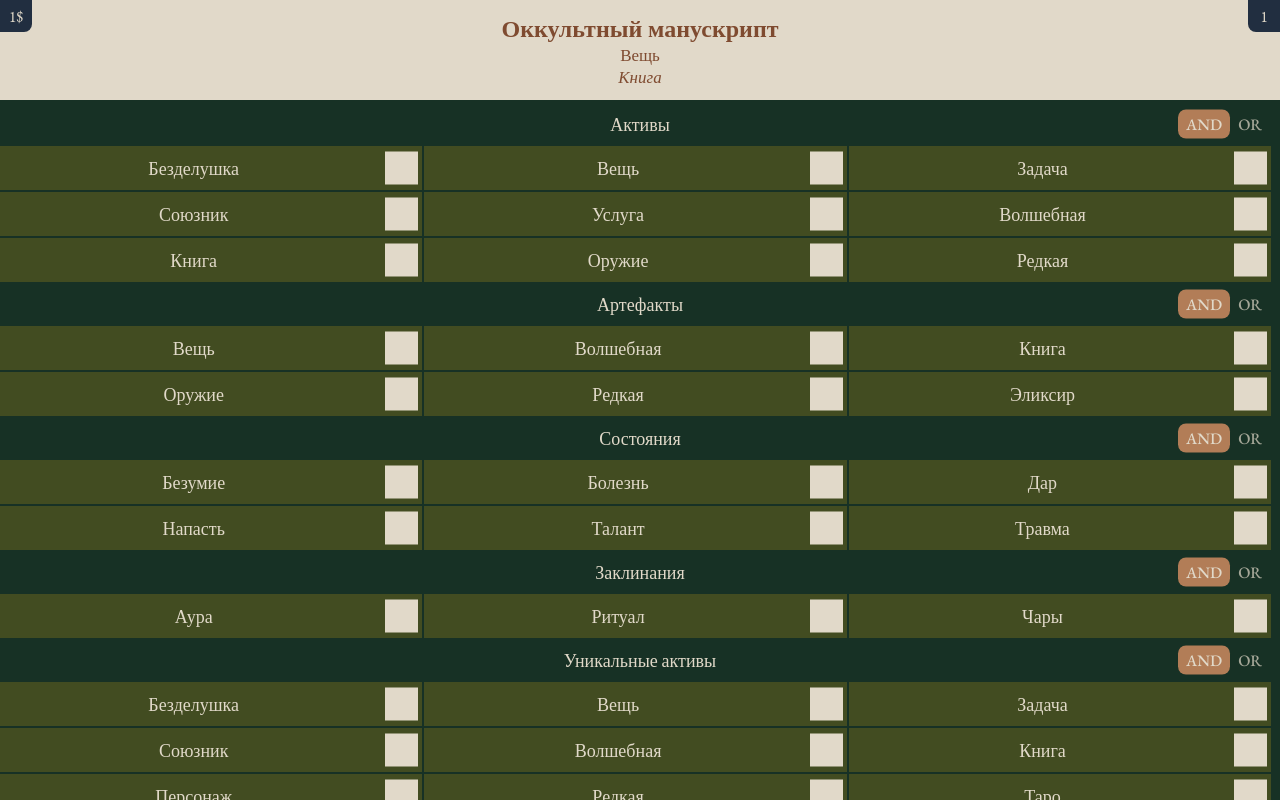
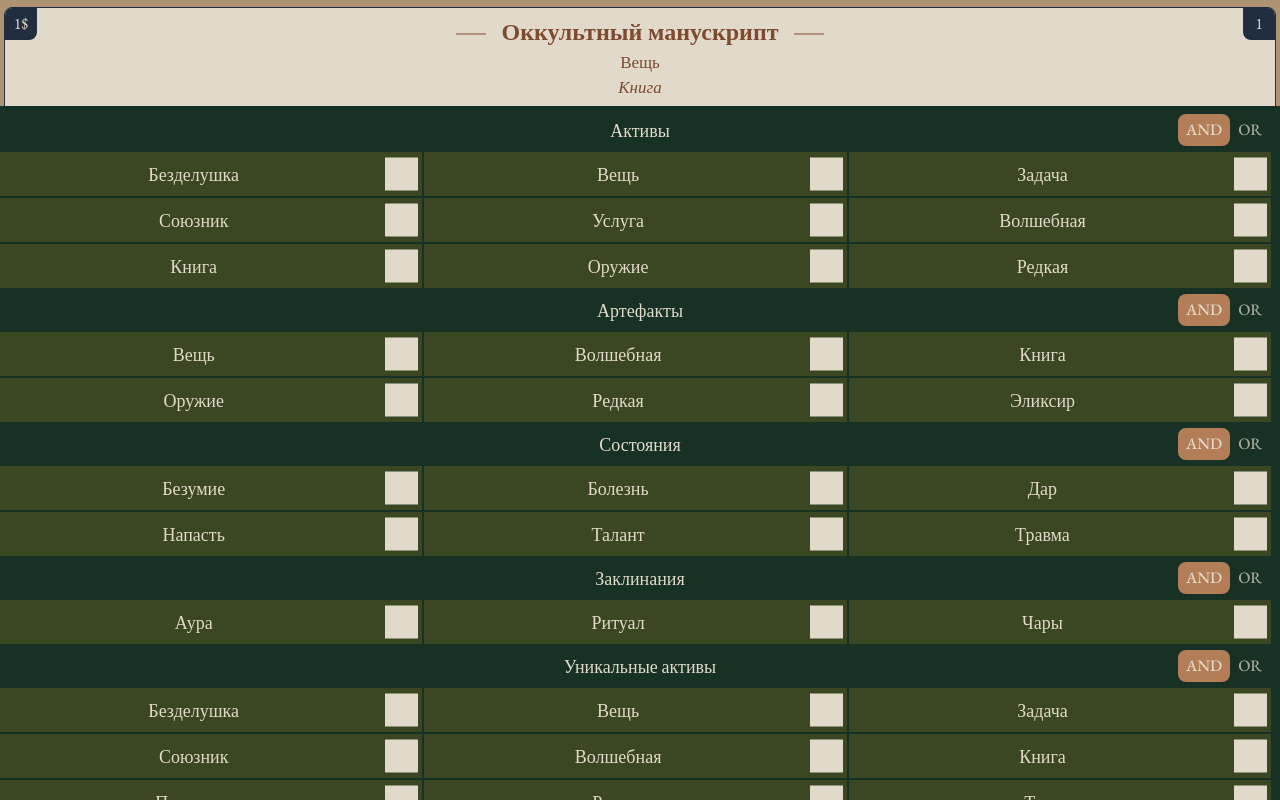
Before and after one commit to amgartseva/eldrich-horror, a React (Vite) app: page / in a window 1280 px wide. Both pictures are taken after a click on the button "Активы". Built offline with nearby package versions, Linux system fonts and the light colour scheme.

Commit message:
feat: added card animation, improved styles

```diff
--- a/src/components/card/card.css
+++ b/src/components/card/card.css
@@ -4,15 +4,40 @@
   color: var(--text-medium);
   padding: 0 40px;
   width: 100%;
-  height: 100%;
+  min-height: 100px;
   display: flex;
   flex-direction: column;
   align-items: center;
   justify-content: center;
+  background-color: var(--color-card);
+  border: 1px solid var(--basalt);
+  border-top-right-radius: 8px;
+  border-top-left-radius: 8px;
+  overflow: hidden;
 }
 
 .card__title {
   font-size: 24px;
+  position: relative;
+}
+
+.card__title::before,
+.card__title::after {
+  position: absolute;
+  content: '';
+  top: 20px;
+  transform: translateY(-50%);
+  background-color: var(--text-medium);
+  width: 30px;
+  height: 1px;
+}
+
+.card__title::before {
+  left: -45px;
+}
+
+.card__title::after {
+  right: -45px;
 }
 
 .card__details {
--- a/src/components/card/card.tsx
+++ b/src/components/card/card.tsx
@@ -16,7 +16,7 @@ export default function Card({ card }: CardProps) {
   const modifiers = card.modifiers.length > 0 ? card.modifiers.join(', ') : ''
 
   return (
-    <div className="card">
+    <div className="card app__card">
       {card.cost ? <div className="card__cost">{card.cost}$</div> : ''}
       <div className="card__count">{card.count}</div>
       <h2 className="card__title">{card.name}</h2>
--- a/src/components/parameter-form/parameter-form.css
+++ b/src/components/parameter-form/parameter-form.css
@@ -13,11 +13,12 @@
 
 .parameter-form__logic-button {
   position: absolute;
-  top: calc(var(--button-height) / 2);
+  top: 0;
   right: 4px;
-  transform: translateY(-50%);
   background: none;
   display: flex;
+  align-items: center;
+  height: var(--button-height);
 }
 
 .parameter-form__logic-text {
@@ -98,8 +99,8 @@
 }
 
 .parameter-form__label .parameter-form__checkmark:after {
-  left: 9px;
-  top: 0px;
+  left: 11px;
+  top: 2px;
   width: 10px;
   height: 23px;
   border: solid var(--color-checkbox-icon);
@@ -109,10 +110,6 @@
   transform: rotate(45deg);
 }
 
-.parameter-form__name {
-  visibility: hidden;
-}
-
 .parameter-form__button {
   width: 100%;
   padding-right: calc(4px + var(--checkbox-size) + 4px);
--- a/src/components/parameter-form/parameter-form.tsx
+++ b/src/components/parameter-form/parameter-form.tsx
@@ -274,7 +274,6 @@ export default function ParameterForm({
                       checked={selectedTypes.includes(type)}
                       onChange={() => toggleTypeSelection(type)}
                     />
-                    <span className="parameter-form__name">{type}</span>
                     <span className="parameter-form__checkmark"></span>
                   </label>
                 </div>
@@ -305,7 +304,6 @@ export default function ParameterForm({
                       checked={selectedModifiers.includes(modifier)}
                       onChange={() => toggleModifierSelection(modifier)}
                     />
-                    <span className="parameter-form__name">{modifier}</span>
                     <span className="parameter-form__checkmark"></span>
                   </label>
                 </div>
--- a/src/main.tsx
+++ b/src/main.tsx
@@ -7,6 +7,7 @@ import artefacts from './data/artefacts.json'
 import conditions from './data/conditions.json'
 import spells from './data/spells.json'
 import uniqueAssets from './data/unique_assets.json'
+import './reset.css'
 import './style.css'
 import './tokens.css'
 
@@ -74,12 +75,13 @@ function App() {
 
   return (
     <>
-      <main className="app__main">
-        <div className="app__card-container">
+      <div className="app__card-container">
           {hasNoMatch ? (
             <p className="app__error-message">Такой карты нет</p>
           ) : card ? (
-            <Card card={card} />
+            <div className="app__animation-container">
+<Card card={card} />
+            </div>
           ) : (
             ''
           )}
@@ -96,7 +98,6 @@ function App() {
             />
           ))}
         </div>
-      </main>
     </>
   )
 }
--- /dev/null
+++ b/src/reset.css
@@ -0,0 +1,54 @@
+/* 1. Use a more-intuitive box-sizing model */
+*, *::before, *::after {
+    box-sizing: border-box;
+  }
+
+  /* 2. Remove default margin */
+  * {
+    margin: 0;
+  }
+
+  /* 3. Enable keyword animations */
+  @media (prefers-reduced-motion: no-preference) {
+    html {
+      interpolate-size: allow-keywords;
+    }
+  }
+
+  body {
+    /* 4. Add accessible line-height */
+    line-height: 1.5;
+    /* 5. Improve text rendering */
+    -webkit-font-smoothing: antialiased;
+  }
+
+  /* 6. Improve media defaults */
+  img, picture, video, canvas, svg {
+    display: block;
+    max-width: 100%;
+  }
+
+  /* 7. Inherit fonts for form controls */
+  input, button, textarea, select {
+    font: inherit;
+  }
+
+  /* 8. Avoid text overflows */
+  p, h1, h2, h3, h4, h5, h6 {
+    overflow-wrap: break-word;
+  }
+
+  /* 9. Improve line wrapping */
+  p {
+    text-wrap: pretty;
+  }
+  h1, h2, h3, h4, h5, h6 {
+    text-wrap: balance;
+  }
+
+  /*
+    10. Create a root stacking context
+  */
+  #root, #__next {
+    isolation: isolate;
+  }
--- a/src/style.css
+++ b/src/style.css
@@ -11,9 +11,6 @@
 
 body {
   margin: 0;
-  display: flex;
-  place-items: center;
-  min-width: 320px;
   min-height: 100svh;
 }
 
@@ -30,37 +27,50 @@ button {
   height: 100svh;
   display: flex;
   flex-direction: column;
-  justify-content: space-between;
-  align-items: center;
   background-color: var(--color-app);
   color: var(--text-light);
 }
 
-.app__main {
-  flex-grow: 1;
-  display: flex;
-  flex-direction: column;
-  width: 100%;
-  max-height: 100%;
-  overflow: hidden;
-}
-
 .app__card-container {
+  position: relative;
   display: flex;
   align-items: center;
   justify-content: center;
   width: 100%;
-  min-height: 100px;
-  background-color: var(--color-card);
+  min-height: 108px;
+  background-color: var(--stone);
   border-bottom: 2px solid var(--color-app);
+  overflow: hidden;
+}
+
+.app__animation-container {
+  position: absolute;
+  width: calc(100% - 8px);
+  height: 100px;
+  margin-top: 8px;
+  margin-left: 4px;
+  margin-right: 4px;
+  left: 0;
+  animation: showCard 0.5s ease-out;
+}
+
+@keyframes showCard {
+  0% {
+    bottom: -110px;
+  }
+
+  100% {
+    bottom: 0;
+  }
 }
 
 .app__error-message {
-  color: var(--text-medium);
+  color: var(--text-dark);
+  font-size: 20px;
+  font-weight: 500;
 }
 
 .app__settings {
   flex-grow: 1;
   overflow-y: auto;
-  overflow-x: hidden;
 }
--- a/src/tokens.css
+++ b/src/tokens.css
@@ -4,7 +4,7 @@
   --coffee: #b27d57;
   --ochre: #7f4b30;
   --gum: #7d8769;
-  --moss: #424c21;
+  --moss: #3A4722;
   --forest: #173125;
   --basalt: #212e40;
 
@@ -16,7 +16,6 @@
   --text-medium: var(--ochre);
   --text-dark: var(--basalt);
 
-  --color-button-light: var(--gum);
   --color-button-medium: var(--moss);
   --color-button-dark: var(--forest);
 
```
